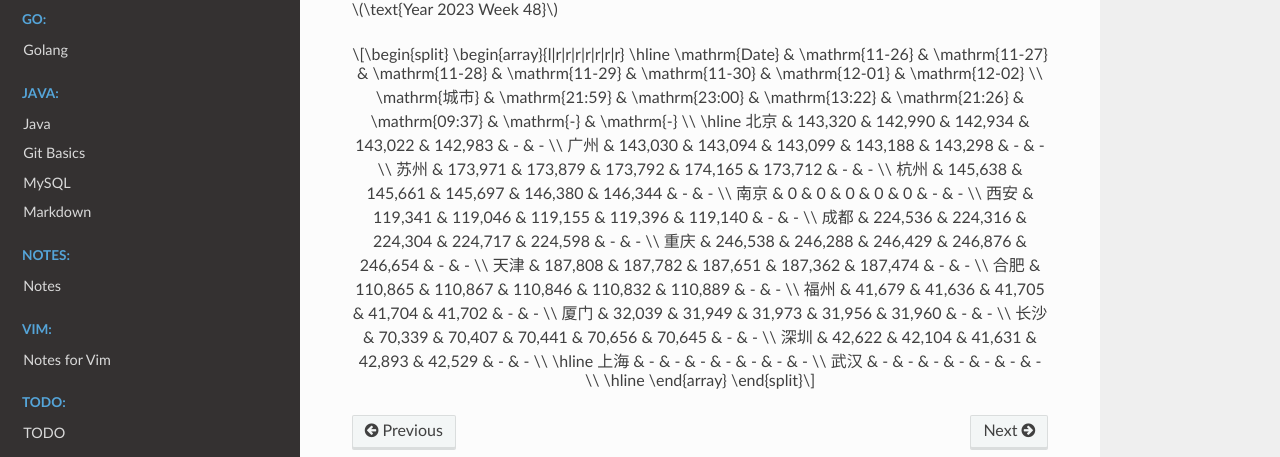
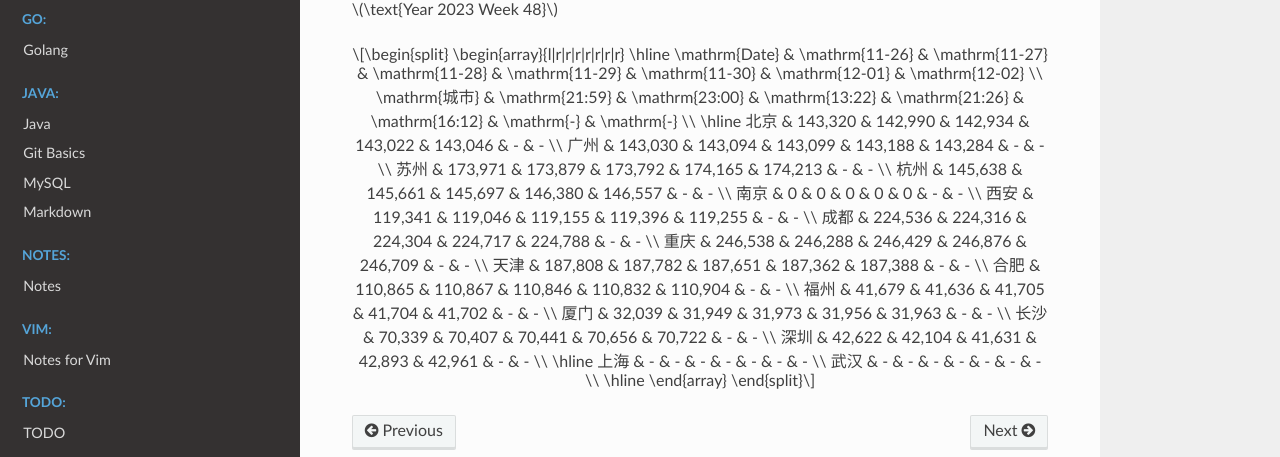
Before and after one commit to Pyrad/pyradnotes, a Sphinx documentation site: the page built from source/RealEstate/resalenumbers2023.md, in a window 1280 px wide and 900 px high, scrolled down 19189 px. Shown: the part 320-777 px from the top of the window. Built offline with Sphinx 7.4.7 and the Read the Docs theme 2.0.0, drawn with Linux system fonts in a browser that asks for light colours; a script that is not in the unit is left out.

Commit message:
Realestate Update resale numbers 2023-11-30 16:12

```diff
--- a/source/RealEstate/resalenumbers2023.md
+++ b/source/RealEstate/resalenumbers2023.md
@@ -1250,22 +1250,22 @@
 \begin{array}{l|r|r|r|r|r|r|r}
 \hline
 \mathrm{Date} & \mathrm{11-26} & \mathrm{11-27} & \mathrm{11-28} & \mathrm{11-29} & \mathrm{11-30} & \mathrm{12-01} & \mathrm{12-02} \\
-\mathrm{城市} & \mathrm{21:59} & \mathrm{23:00} & \mathrm{13:22} & \mathrm{21:26} & \mathrm{09:37} & \mathrm{-} & \mathrm{-} \\
+\mathrm{城市} & \mathrm{21:59} & \mathrm{23:00} & \mathrm{13:22} & \mathrm{21:26} & \mathrm{16:12} & \mathrm{-} & \mathrm{-} \\
 \hline
-北京 & 143,320 & 142,990 & 142,934 & 143,022 & 142,983 & - & - \\
-广州 & 143,030 & 143,094 & 143,099 & 143,188 & 143,298 & - & - \\
-苏州 & 173,971 & 173,879 & 173,792 & 174,165 & 173,712 & - & - \\
-杭州 & 145,638 & 145,661 & 145,697 & 146,380 & 146,344 & - & - \\
+北京 & 143,320 & 142,990 & 142,934 & 143,022 & 143,046 & - & - \\
+广州 & 143,030 & 143,094 & 143,099 & 143,188 & 143,284 & - & - \\
+苏州 & 173,971 & 173,879 & 173,792 & 174,165 & 174,213 & - & - \\
+杭州 & 145,638 & 145,661 & 145,697 & 146,380 & 146,557 & - & - \\
 南京 & 0 & 0 & 0 & 0 & 0 & - & - \\
-西安 & 119,341 & 119,046 & 119,155 & 119,396 & 119,140 & - & - \\
-成都 & 224,536 & 224,316 & 224,304 & 224,717 & 224,598 & - & - \\
-重庆 & 246,538 & 246,288 & 246,429 & 246,876 & 246,654 & - & - \\
-天津 & 187,808 & 187,782 & 187,651 & 187,362 & 187,474 & - & - \\
-合肥 & 110,865 & 110,867 & 110,846 & 110,832 & 110,889 & - & - \\
+西安 & 119,341 & 119,046 & 119,155 & 119,396 & 119,255 & - & - \\
+成都 & 224,536 & 224,316 & 224,304 & 224,717 & 224,788 & - & - \\
+重庆 & 246,538 & 246,288 & 246,429 & 246,876 & 246,709 & - & - \\
+天津 & 187,808 & 187,782 & 187,651 & 187,362 & 187,388 & - & - \\
+合肥 & 110,865 & 110,867 & 110,846 & 110,832 & 110,904 & - & - \\
 福州 & 41,679 & 41,636 & 41,705 & 41,704 & 41,702 & - & - \\
-厦门 & 32,039 & 31,949 & 31,973 & 31,956 & 31,960 & - & - \\
-长沙 & 70,339 & 70,407 & 70,441 & 70,656 & 70,645 & - & - \\
-深圳 & 42,622 & 42,104 & 41,631 & 42,893 & 42,529 & - & - \\
+厦门 & 32,039 & 31,949 & 31,973 & 31,956 & 31,963 & - & - \\
+长沙 & 70,339 & 70,407 & 70,441 & 70,656 & 70,722 & - & - \\
+深圳 & 42,622 & 42,104 & 41,631 & 42,893 & 42,961 & - & - \\
 \hline
 上海 & - & - & - & - & - & - & - \\
 武汉 & - & - & - & - & - & - & - \\
```
Also changed, not shown: 1 other file.
